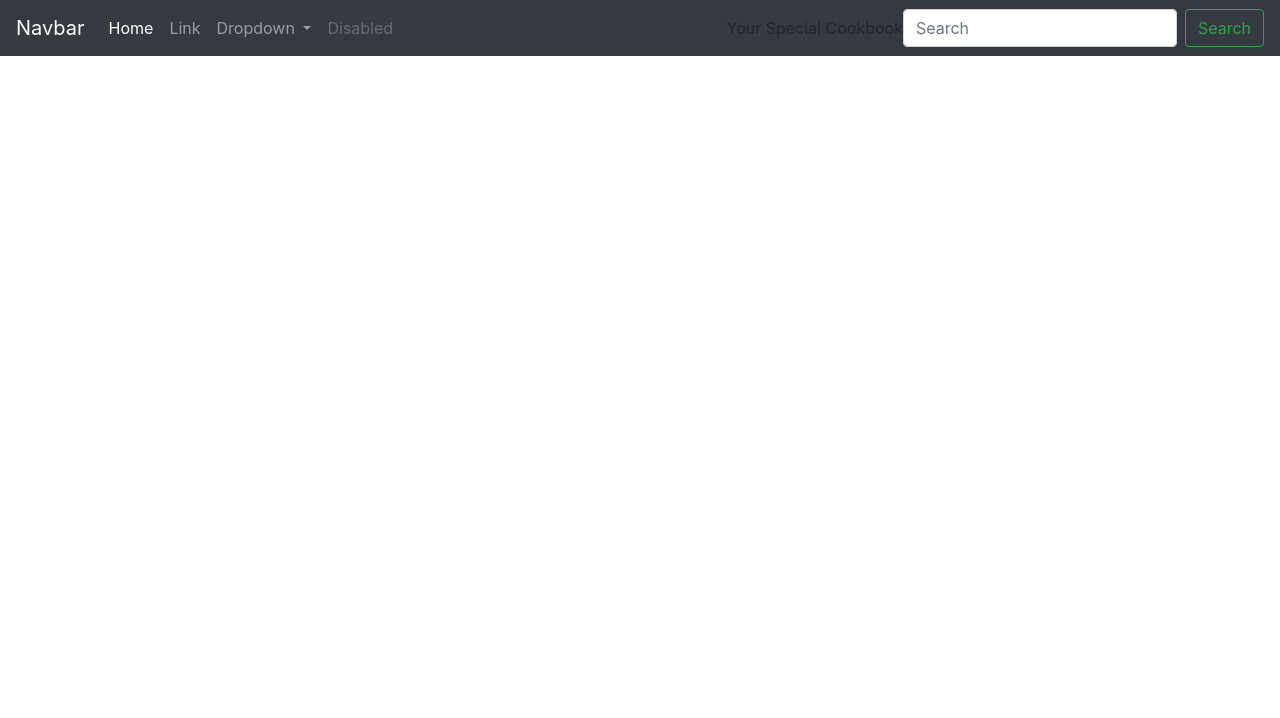
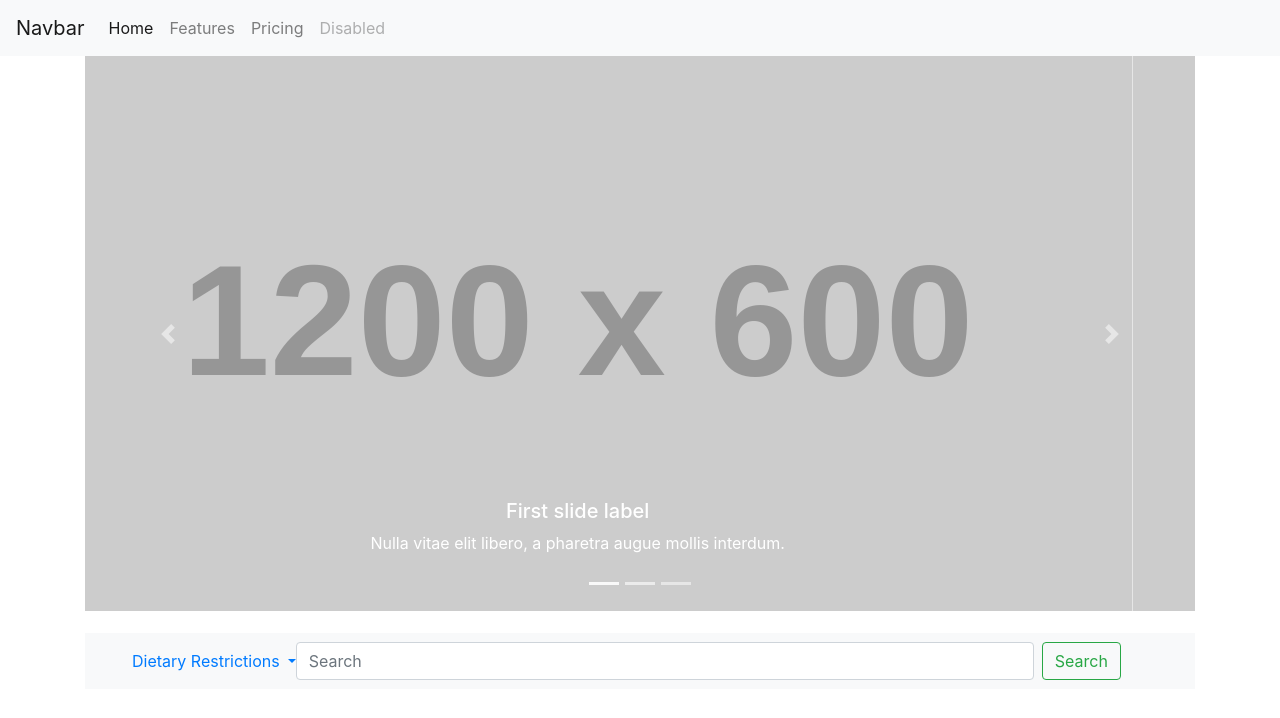
Before and after one commit to danielp28/ResponsiveRecipes, a plain HTML site: page index.html in a window 1280 px wide. Drawn offline with nearby package versions, Linux system fonts and the light colour scheme; placeholder pictures from the web are drawn by us.

Commit message:
added bootstrap styling and changed the layout of webbsite to fit new design.

```diff
--- /dev/null
+++ b/assets/css/reset.css
@@ -0,0 +1,48 @@
+/* http://meyerweb.com/eric/tools/css/reset/
+   v2.0 | 20110126
+   License: none (public domain)
+*/
+
+html, body, div, span, applet, object, iframe,
+h1, h2, h3, h4, h5, h6, p, blockquote, pre,
+a, abbr, acronym, address, big, cite, code,
+del, dfn, em, img, ins, kbd, q, s, samp,
+small, strike, strong, sub, sup, tt, var,
+b, u, i, center,
+dl, dt, dd, ol, ul, li,
+fieldset, form, label, legend,
+table, caption, tbody, tfoot, thead, tr, th, td,
+article, aside, canvas, details, embed,
+figure, figcaption, footer, header, hgroup,
+menu, nav, output, ruby, section, summary,
+time, mark, audio, video {
+	margin: 0;
+	padding: 0;
+	border: 0;
+	font-size: 100%;
+	font: inherit;
+	vertical-align: baseline;
+}
+/* HTML5 display-role reset for older browsers */
+article, aside, details, figcaption, figure,
+footer, header, hgroup, menu, nav, section {
+	display: block;
+}
+body {
+	line-height: 1;
+}
+ol, ul {
+	list-style: none;
+}
+blockquote, q {
+	quotes: none;
+}
+blockquote:before, blockquote:after,
+q:before, q:after {
+	content: '';
+	content: none;
+}
+table {
+	border-collapse: collapse;
+	border-spacing: 0;
+}
--- a/assets/css/style.css
+++ b/assets/css/style.css
@@ -0,0 +1,15 @@
+body{
+    box-sizing: border-box;
+}
+
+#search-bar {
+    margin-top: 2%;
+}
+
+#search-text {
+width: 85%;
+}
+
+#search-button {
+    margin: 0;
+}
--- a/index.html
+++ b/index.html
@@ -5,8 +5,8 @@
   <meta charset="UTF-8">
   <meta name="viewport" content="width=device-width, initial-scale=1.0">
   <meta http-equiv="X-UA-Compatible" content="ie=edge">
-    <title>Document</title>
-    <link rel="stylesheet" href="assets/css/style.css">
+  <title>The Cook Book</title>
+  <link rel="stylesheet" href="assets/css/reset.css">
   <script src="https://code.jquery.com/jquery-3.3.1.slim.min.js"
     integrity="sha384-q8i/X+965DzO0rT7abK41JStQIAqVgRVzpbzo5smXKp4YfRvH+8abtTE1Pi6jizo"
     crossorigin="anonymous"></script>
@@ -18,55 +18,92 @@
   <script src="https://stackpath.bootstrapcdn.com/bootstrap/4.3.1/js/bootstrap.min.js"
     integrity="sha384-JjSmVgyd0p3pXB1rRibZUAYoIIy6OrQ6VrjIEaFf/nJGzIxFDsf4x0xIM+B07jRM"
     crossorigin="anonymous"></script>
-
-
+  <link rel="stylesheet" href="assets/css/style.css">
 </head>
 
 <body>
 
-        <nav class="navbar navbar-expand-lg navbar-dark bg-dark">
+  <nav class="navbar navbar-expand-lg navbar-light bg-light">
     <a class="navbar-brand" href="#">Navbar</a>
-                <button class="navbar-toggler" type="button" data-toggle="collapse" data-target="#navbarSupportedContent" aria-controls="navbarSupportedContent" aria-expanded="false" aria-label="Toggle navigation">
+    <button class="navbar-toggler" type="button" data-toggle="collapse" data-target="#navbarNavAltMarkup"
+      aria-controls="navbarNavAltMarkup" aria-expanded="false" aria-label="Toggle navigation">
       <span class="navbar-toggler-icon"></span>
     </button>
+    <div class="collapse navbar-collapse" id="navbarNavAltMarkup">
+      <div class="navbar-nav">
+        <a class="nav-item nav-link active" href="#">Home <span class="sr-only">(current)</span></a>
+        <a class="nav-item nav-link" href="#">Features</a>
+        <a class="nav-item nav-link" href="#">Pricing</a>
+        <a class="nav-item nav-link disabled" href="#" tabindex="-1" aria-disabled="true">Disabled</a>
+      </div>
+    </div>
+  </nav>
+  <div class="container">
+    <div class="row">
+      <div class="container-fluid">
+        <div class="bd-example">
+          <div id="carouselExampleCaptions" class="carousel slide" data-ride="carousel">
+            <ol class="carousel-indicators">
+              <li data-target="#carouselExampleCaptions" data-slide-to="0" class="active"></li>
+              <li data-target="#carouselExampleCaptions" data-slide-to="1"></li>
+              <li data-target="#carouselExampleCaptions" data-slide-to="2"></li>
+            </ol>
+            <div class="carousel-inner">
+              <div class="carousel-item active">
+                <img src="https://placehold.it/1200x600" class="d-block w-100" alt="placeholder-image">
+                <div class="carousel-caption d-none d-md-block">
+                  <h5>First slide label</h5>
+                  <p>Nulla vitae elit libero, a pharetra augue mollis interdum.</p>
+                </div>
+              </div>
+              <div class="carousel-item">
+                <img src="https://placehold.it/1200x600" class="d-block w-100" alt="placeholder-image">
+                <div class="carousel-caption d-none d-md-block">
+                  <h5>Second slide label</h5>
+                  <p>Lorem ipsum dolor sit amet, consectetur adipiscing elit.</p>
+                </div>
+              </div>
+              <div class="carousel-item">
+                <img src="https://placehold.it/1200x600" class="d-block w-100" alt="placeholder-image">
+                <div class="carousel-caption d-none d-md-block">
+                  <h5>Third slide label</h5>
+                  <p>Praesent commodo cursus magna, vel scelerisque nisl consectetur.</p>
+                </div>
+              </div>
+            </div>
+            <a class="carousel-control-prev" href="#carouselExampleCaptions" role="button" data-slide="prev">
+              <span class="carousel-control-prev-icon" aria-hidden="true"></span>
+              <span class="sr-only">Previous</span>
+            </a>
+            <a class="carousel-control-next" href="#carouselExampleCaptions" role="button" data-slide="next">
+              <span class="carousel-control-next-icon" aria-hidden="true"></span>
+              <span class="sr-only">Next</span>
+            </a>
+          </div>
+        </div>
+      </div>
 
-                <div class="collapse navbar-collapse" id="navbarSupportedContent">
-                  <ul class="navbar-nav mr-auto">
-                    <li class="nav-item active">
-                      <a class="nav-link" href="#">Home <span class="sr-only">(current)</span></a>
-                    </li>
-                    <li class="nav-item">
-                      <a class="nav-link" href="#">Link</a>
-                    </li>
-                    <li class="nav-item dropdown">
-                      <a class="nav-link dropdown-toggle" href="#" id="navbarDropdown" role="button" data-toggle="dropdown" aria-haspopup="true" aria-expanded="false">
-                        Dropdown
+
+    </div>
+
+    <nav class="navbar navbar-light bg-light" id="search-bar">
+      <div class="col-md-2">
+            <a class="nav-link dropdown-toggle" href="#" id="navbarDropdownMenuLink" role="button" data-toggle="dropdown" aria-haspopup="true" aria-expanded="false">
+              Dietary Restrictions
             </a>
-                      <div class="dropdown-menu" aria-labelledby="navbarDropdown">
+            <div class="dropdown-menu" aria-labelledby="navbarDropdownMenuLink">
               <a class="dropdown-item" href="#">Action</a>
               <a class="dropdown-item" href="#">Another action</a>
-                        <div class="dropdown-divider"></div>
               <a class="dropdown-item" href="#">Something else here</a>
             </div>
-                    </li>
-                    <li class="nav-item">
-                      <a class="nav-link disabled" href="#" tabindex="-1" aria-disabled="true">Disabled</a>
-                    </li>
-                  </ul>
-                  <head>Your Special Cookbook</head>
-                  <form class="form-inline my-2 my-lg-0">
-                    <input class="form-control mr-sm-2" type="search" placeholder="Search" aria-label="Search">
-                    <button class="btn btn-outline-success my-2 my-sm-0" type="submit">Search</button>
+      </div>
+<div class="col-md-10">
+      <form class="form-inline">
+        <input class="form-control mr-sm-2" type="search" placeholder="Search" aria-label="Search" id="search-text">
+        <button class="btn btn-outline-success my-2 my-sm-0" type="submit" id="search-button">Search</button>
       </form>
     </div>
     </nav>
-
-    <div class="container-fluid">
-
-
-
-
-
   </div>
 
 </body>
```
Also changed, not shown: css/style.css (deleted), javascript/app.js (deleted). Lines whose indentation alone changed are shown as unchanged.
